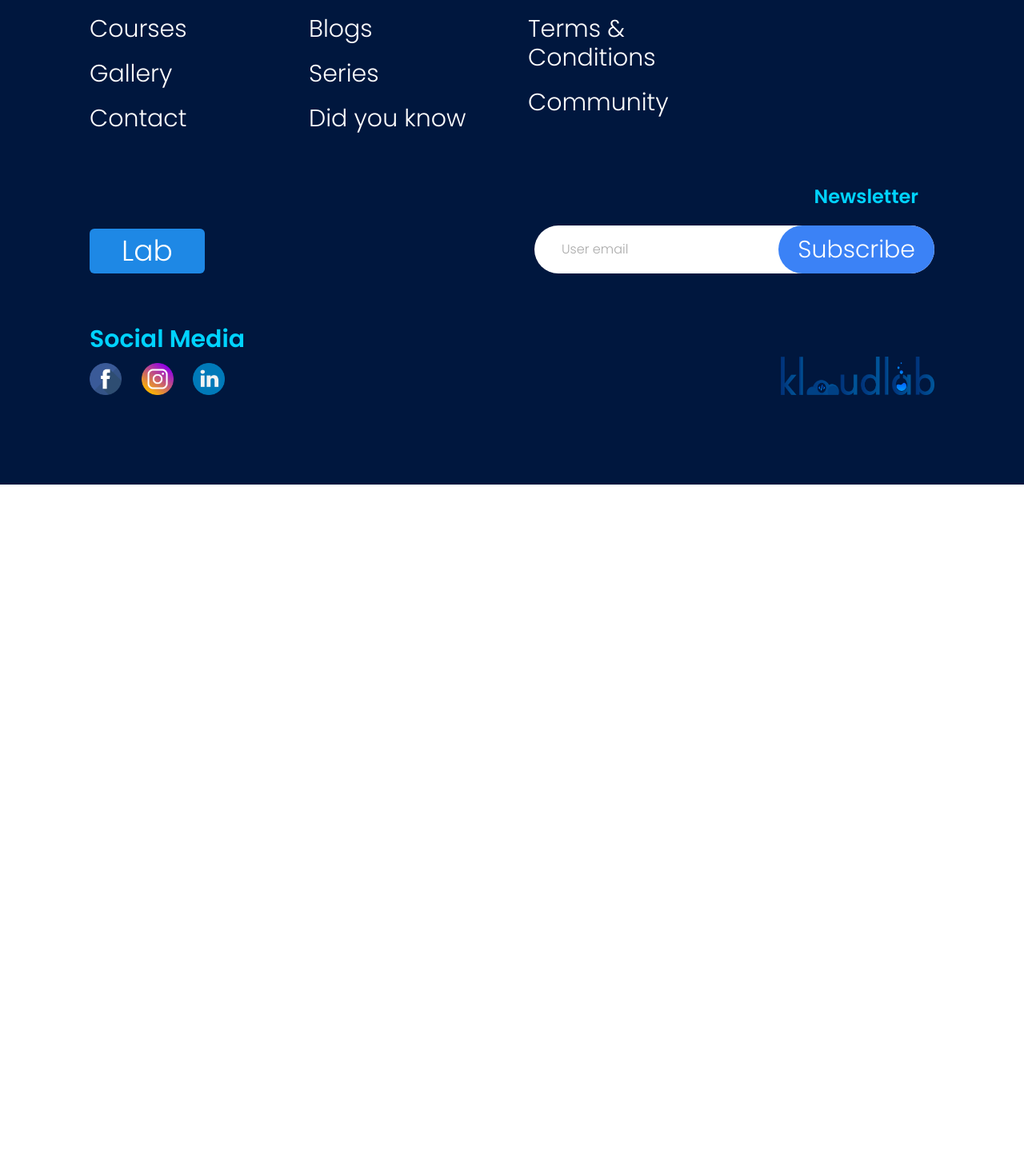
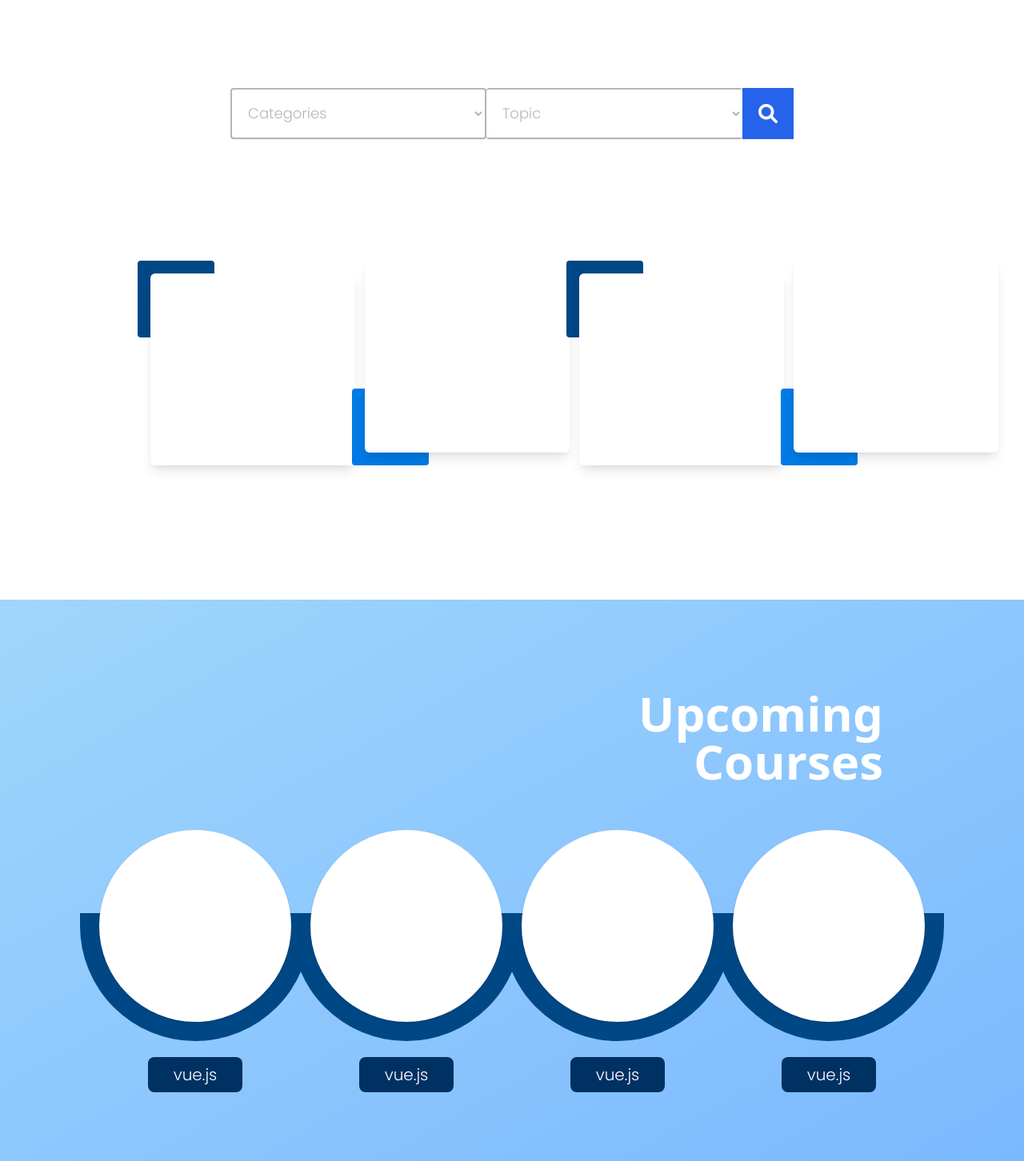
Before and after one commit to TahsinTushita/kloudlab-frontend, a Vue app in the folder kloudlab_frontend/: page /courses in a window 1280 px wide. Shown: the part 278-1730 px from the top of the page at 80% size. Before the commit the page ends 884 px from the top, so only its background shows below. Built offline with nearby package versions, Linux system fonts and the light colour scheme; what tailwindcss-border-gradients would draw is missing.

Commit message:
Added Courses page

```diff
--- a/kloudlab_frontend/src/App.vue
+++ b/kloudlab_frontend/src/App.vue
@@ -1,16 +1,5 @@
 <template>
-  <!-- <div id="nav">
-    <router-link to="/">Home</router-link> |
-    <router-link to="/about">About</router-link>
-  </div>
-  <router-view /> -->
-  <NavBar
-    :class="[
-      currentRoute == Signup && currentRoute == Signin
-        ? 'invisible'
-        : 'visible',
-    ]"
-  />
+  <NavBar />
   <Footer />
 </template>
 
@@ -21,39 +10,5 @@ import Footer from "./components/Footer.vue";
 
 export default {
   components: { NavBar, Footer },
-  data() {
-    return {
-      Signup: "Signup",
-      Signin: "Signin",
-    };
-  },
-  computed: {
-    currentRoute() {
-      return this.$route.name;
-    },
-  },
 };
 </script>
-
-<style>
-/* #app {
-  font-family: Avenir, Helvetica, Arial, sans-serif;
-  -webkit-font-smoothing: antialiased;
-  -moz-osx-font-smoothing: grayscale;
-  text-align: center;
-  color: #2c3e50;
-}
-
-#nav {
-  padding: 30px;
-}
-
-#nav a {
-  font-weight: bold;
-  color: #2c3e50;
-}
-
-#nav a.router-link-exact-active {
-  color: #42b983;
-} */
-</style>
--- a/kloudlab_frontend/src/components/Footer.vue
+++ b/kloudlab_frontend/src/components/Footer.vue
@@ -118,7 +118,12 @@
           />
         </div>
       </div>
-      <img src=".././assets/images/kloudlab.png" alt="logo" class="w-48 h-12" />
+      <img
+        src=".././assets/images/kloudlab.png"
+        alt="logo"
+        class="w-48 h-12 cursor-pointer"
+        @click="navigateToHome"
+      />
     </div>
   </div>
 </template>
@@ -128,6 +133,10 @@ export default {
   methods: {
     navigateToBlog() {
       this.$router.push("/blog");
+    },
+
+    navigateToHome() {
+      this.$router.push("/");
     },
   },
 };
--- a/kloudlab_frontend/src/components/NavBar.vue
+++ b/kloudlab_frontend/src/components/NavBar.vue
@@ -7,7 +7,8 @@
         <img
           src=".././assets/images/kloudlab.png"
           alt="logo"
-          class="w-48 h-12"
+          class="w-48 h-12 cursor-pointer"
+          @click="navigateToHome"
         />
       </div>
       <div class="flex items-center justify-center gap-10">
@@ -106,6 +107,16 @@
   <router-view />
 </template>
 
+<script>
+export default {
+  methods: {
+    navigateToHome() {
+      this.$router.push("/");
+    },
+  },
+};
+</script>
+
 <style scoped>
 .navBorderBottom {
   position: relative;
--- a/kloudlab_frontend/src/views/Courses.vue
+++ b/kloudlab_frontend/src/views/Courses.vue
@@ -1,3 +1,281 @@
 <template>
-  <h1>Courses</h1>
+  <div class="px-28 pt-28 pb-10">
+    <h1 class="text-HomeTutorialh1 font-poppins text-6xl font-semibold mb-28">
+      All Courses
+    </h1>
+    <div class="flex justify-center mb-28">
+      <select
+        class="
+          w-80
+          h-16
+          text-lg text-CoursesFilter
+          font-poppins
+          px-4
+          py-3
+          border-2 border-CoursesFilter
+          bg-white
+          shadow-sm
+          rounded
+          focus:ring-primary focus:outline-none
+        "
+        name="categories"
+        id="categories"
+      >
+        <option :value="null" disabled selected>Categories</option>
+        <option>Price low-high</option>
+        <option>Price high-low</option>
+      </select>
+
+      <select
+        class="
+          w-80
+          h-16
+          text-lg text-CoursesFilter
+          font-poppins
+          px-4
+          py-3
+          border-2 border-l-0 border-r-0 border-CoursesFilter
+          bg-white
+          shadow-sm
+          rounded
+          focus:ring-primary focus:outline-none
+        "
+        name="topic"
+        id="topic"
+      >
+        <option :value="null" disabled selected>Topic</option>
+        <option>Price low-high</option>
+        <option>Price high-low</option>
+      </select>
+
+      <div class="w-16 h-16 bg-blue-600 relative">
+        <i
+          class="
+            fas
+            fa-search
+            text-2xl text-white
+            absolute
+            top-1/2
+            left-1/2
+            transform
+            -translate-x-1/2 -translate-y-1/2
+          "
+        ></i>
+      </div>
+    </div>
+
+    <div
+      class="grid grid-cols-4 place-items-start gap-24 h-96 py-10 px-10 mb-10"
+    >
+      <!-- <div v-for="blog in blogs" :key="blog.id"> -->
+      <!-- <div class="w-72 h-64 flex justify-center items-center"> -->
+      <div class="w-72 h-64">
+        <div
+          class="
+            w-24
+            h-24
+            bg-CourseContentContainer1
+            rounded
+            relative
+            z-0
+            left-5
+          "
+        >
+          <div
+            class="
+              w-64
+              h-60
+              bg-white
+              rounded-md
+              shadow-lg
+              hover:shadow-2xl
+              border-2 border-transparent
+              hover:border-HomeCoursesBg1
+              absolute
+              top-4
+              left-4
+            "
+          ></div>
+        </div>
+      </div>
+      <div class="w-72 h-64 flex items-end">
+        <div
+          class="
+            w-24
+            h-24
+            bg-CourseContentContainer2
+            rounded
+            relative
+            z-0
+            left-5
+          "
+        >
+          <div
+            class="
+              w-64
+              h-60
+              bg-white
+              rounded-md
+              shadow-lg
+              hover:shadow-2xl
+              border-2 border-transparent
+              hover:border-HomeCoursesBg1
+              absolute
+              bottom-4
+              left-4
+            "
+          ></div>
+        </div>
+      </div>
+      <div class="w-72 h-64">
+        <div
+          class="
+            w-24
+            h-24
+            bg-CourseContentContainer1
+            rounded
+            relative
+            z-0
+            left-5
+          "
+        >
+          <div
+            class="
+              w-64
+              h-60
+              bg-white
+              rounded-md
+              shadow-lg
+              hover:shadow-2xl
+              border-2 border-transparent
+              hover:border-HomeCoursesBg1
+              absolute
+              top-4
+              left-4
+            "
+          ></div>
+        </div>
+      </div>
+      <div class="w-72 h-64 flex items-end">
+        <div
+          class="
+            w-24
+            h-24
+            bg-CourseContentContainer2
+            rounded
+            relative
+            z-0
+            left-5
+          "
+        >
+          <div
+            class="
+              w-64
+              h-60
+              bg-white
+              rounded-md
+              shadow-lg
+              hover:shadow-2xl
+              border-2 border-transparent
+              hover:border-HomeCoursesBg1
+              absolute
+              bottom-4
+              left-4
+            "
+          ></div>
+        </div>
+      </div>
+
+      <!-- </div> -->
+      <!-- </div> -->
+    </div>
+  </div>
+
+  <!-- <div
+      class="
+        px-10
+        py-10
+        bg-gradient-to-br
+        from-HomeCoursesBg1
+        via-SignupBg1 via-CourseUpcomingCourses
+        to-HomeCoursesBg4
+      "
+    > -->
+  <div class="px-28 py-28 bg-gradient-to-br to-HomeCoursesBg1 from-SignupBg1">
+    <div
+      class="
+        text-white text-6xl
+        font-semibold
+        grid grid-rows-1
+        place-items-end
+        mr-16
+      "
+    >
+      <h1>Upcoming</h1>
+      <h1>Courses</h1>
+    </div>
+
+    <div class="grid grid-cols-4 place-items-center h-96">
+      <div v-for="course in courses" :key="course.id">
+        <!-- <div class="w-96 h-72"> -->
+        <div class="grid grid-rows-1 place-items-center h-96">
+          <div
+            class="
+              w-72
+              h-40
+              bg-CourseContentContainer1
+              rounded-b-full
+              relative
+              z-0
+              top-20
+            "
+          >
+            <div
+              class="
+                absolute
+                bottom-6
+                left-6
+                flex
+                justify-center
+                items-center
+                z-10
+                w-60
+                h-60
+                shadow
+                bg-white
+                border-2 border-transparent
+                hover:border-HomeCoursesBg1
+                rounded-full
+              "
+            ></div>
+          </div>
+          <button
+            class="
+              text-white
+              px-8
+              py-2
+              bg-CourseNameBtn
+              mt-5
+              text-xl
+              font-poppins
+              rounded-lg
+            "
+          >
+            vue.js
+          </button>
+        </div>
+        <!-- </div> -->
+      </div>
+    </div>
+  </div>
 </template>
+
+<script>
+export default {
+  data() {
+    return {
+      courses: [{ id: 1 }, { id: 2 }, { id: 3 }, { id: 4 }],
+    };
+  },
+};
+</script>
--- a/kloudlab_frontend/src/views/Home.vue
+++ b/kloudlab_frontend/src/views/Home.vue
@@ -10,6 +10,7 @@
             border border-HomeSearchInputBorder
             px-12
             py-3
+            h-16
             rounded-4xl
             focus:outline-none focus:ring-2
             placeholder-segoeUI placeholder-SeachCoursePlaceholder
@@ -20,7 +21,7 @@
           class="
             absolute
             right-4
-            top-3
+            top-5
             text-lg text-transparent
             bg-clip-text bg-gradient-to-b
             from-HomeSearchIcon1
@@ -148,7 +149,7 @@
               rounded-md
             "
           >
-            Get More
+            View More
           </button>
         </div>
       </div>
@@ -419,7 +420,7 @@
           rounded-md
         "
       >
-        Get More
+        View More
       </button>
     </div>
   </div>
--- a/kloudlab_frontend/src/views/Signin.vue
+++ b/kloudlab_frontend/src/views/Signin.vue
@@ -101,8 +101,8 @@
             bg-SignupBtn
             rounded-4xl
             text-white
-            font-poppins font-semibold
-            text-3xl
+            font-poppins
+            text-2xl
             px-8
             py-2
             w-96
--- a/kloudlab_frontend/tailwind.config.js
+++ b/kloudlab_frontend/tailwind.config.js
@@ -38,6 +38,11 @@ module.exports = {
         FooterBg: "#00173E",
         FooterNewsletter: "#00D3FF",
         BlogSideBorder: "#008BBF",
+        CoursesFilter: "#B5B5B5",
+        CourseContentContainer1: "#004785",
+        CourseContentContainer2: "#007AE5",
+        CourseUpcomingCourses: "#038EAB",
+        CourseNameBtn: "#003163",
       },
       fontFamily: {
         segoeUI: "'Segoe UI'",
```
